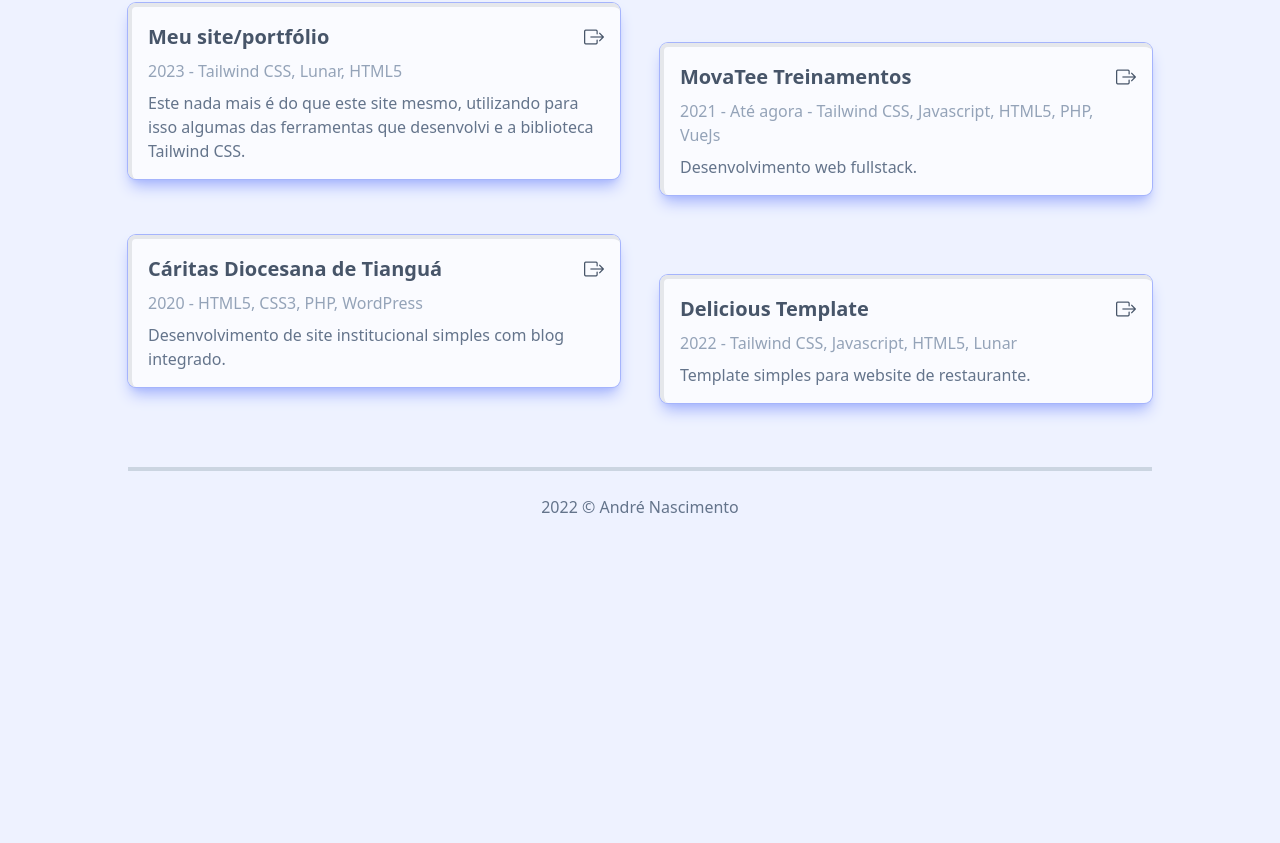
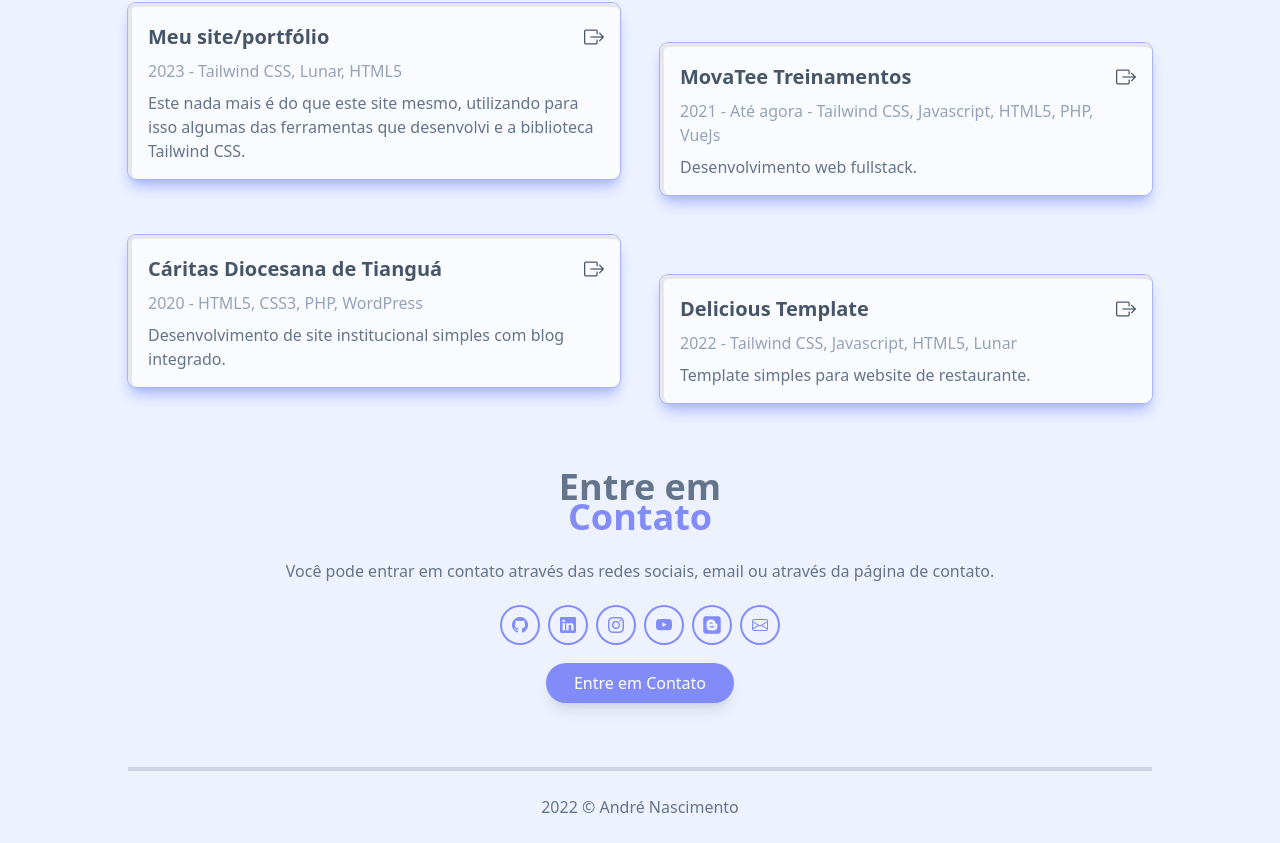
Before and after one commit to andrexm/web, a website: page index.html in a window 1280 px wide. Shown: the part 2105-2948 px from the top of the page. Before the commit the page ends 2648 px from the top, so only its background shows below. Drawn offline with nearby package versions, Linux system fonts and the light colour scheme.

Commit message:
created contact component

```diff
--- a/index.html
+++ b/index.html
@@ -47,6 +47,7 @@
     <app-include src="partials/from-blog"></app-include>
     <app-include src="partials/some-projects"></app-include>
     <app-include src="partials/some-works"></app-include>
+    <app-include src="partials/contact"></app-include>
 
 
     <!-- Footer -->
--- /dev/null
+++ b/partials/contact.html
@@ -0,0 +1,34 @@
+<section class="mb-16">
+    <div class="title text-center mb-3">
+        Entre em <div class="animate-bounce text-indigo-400">Contato</div>
+    </div>
+    <div class="text-center text-slate-500 mb-6">
+        Você pode entrar em contato através das redes sociais, email ou através da página de contato.
+    </div>
+
+    <div class="flex gap-3 justify-center mb-5">
+        <!-- Icons -->
+            <a class="social-icon" href="https://github.com/andrexm" target="_blank">
+                <i class='bi-github text-indigo-400'></i>
+            </a>
+            <a class="social-icon" href="https://www.linkedin.com/in/andre-sn/" target="_blank">
+                <i class='bi-linkedin text-indigo-400'></i>
+            </a>
+            <a class="social-icon" href="https://www.instagram.com/andret.dev/" target="_blank">
+                <i class='bi-instagram text-indigo-400'></i>
+            </a>
+            <a class="social-icon" href="https://www.youtube.com/channel/UCnOCdGp3TxSuB1eIVJB9-QQ" target="_blank">
+                <i class='bi-youtube text-indigo-400'></i>
+            </a>
+            <a class="social-icon" href="https://andrescript.blogspot.com/" target="_blank">
+                <svg class="fill-indigo-400 h-5 w-5" xmlns="http://www.w3.org/2000/svg" viewBox="0 0 448 512"><!--! Font Awesome Pro 6.3.0 by @fontawesome - https://fontawesome.com License - https://fontawesome.com/license (Commercial License) Copyright 2023 Fonticons, Inc. --><path d="M162.4 196c4.8-4.9 6.2-5.1 36.4-5.1 27.2 0 28.1.1 32.1 2.1 5.8 2.9 8.3 7 8.3 13.6 0 5.9-2.4 10-7.6 13.4-2.8 1.8-4.5 1.9-31.1 2.1-16.4.1-29.5-.2-31.5-.8-10.3-2.9-14.1-17.7-6.6-25.3zm61.4 94.5c-53.9 0-55.8.2-60.2 4.1-3.5 3.1-5.7 9.4-5.1 13.9.7 4.7 4.8 10.1 9.2 12 2.2 1 14.1 1.7 56.3 1.2l47.9-.6 9.2-1.5c9-5.1 10.5-17.4 3.1-24.4-5.3-4.7-5-4.7-60.4-4.7zm223.4 130.1c-3.5 28.4-23 50.4-51.1 57.5-7.2 1.8-9.7 1.9-172.9 1.8-157.8 0-165.9-.1-172-1.8-8.4-2.2-15.6-5.5-22.3-10-5.6-3.8-13.9-11.8-17-16.4-3.8-5.6-8.2-15.3-10-22C.1 423 0 420.3 0 256.3 0 93.2 0 89.7 1.8 82.6 8.1 57.9 27.7 39 53 33.4c7.3-1.6 332.1-1.9 340-.3 21.2 4.3 37.9 17.1 47.6 36.4 7.7 15.3 7-1.5 7.3 180.6.2 115.8 0 164.5-.7 170.5zm-85.4-185.2c-1.1-5-4.2-9.6-7.7-11.5-1.1-.6-8-1.3-15.5-1.7-12.4-.6-13.8-.8-17.8-3.1-6.2-3.6-7.9-7.6-8-18.3 0-20.4-8.5-39.4-25.3-56.5-12-12.2-25.3-20.5-40.6-25.1-3.6-1.1-11.8-1.5-39.2-1.8-42.9-.5-52.5.4-67.1 6.2-27 10.7-46.3 33.4-53.4 62.4-1.3 5.4-1.6 14.2-1.9 64.3-.4 62.8 0 72.1 4 84.5 9.7 30.7 37.1 53.4 64.6 58.4 9.2 1.7 122.2 2.1 133.7.5 20.1-2.7 35.9-10.8 50.7-25.9 10.7-10.9 17.4-22.8 21.8-38.5 3.2-10.9 2.9-88.4 1.7-93.9z"/></svg>
+            </a>
+            <a class="social-icon" href="mailto:andre.neospace@gmail.com" target="_blank">
+                <i class='bi-envelope text-indigo-400'></i>
+            </a>
+    </div>
+
+    <div class="flex justify-center">
+        <a href="mailto:andre.neospace@gmail.com" class="btn indigo">Entre em Contato</a>
+    </div>
+</section>
```
Also changed, not shown: assets/css/styles.css.
